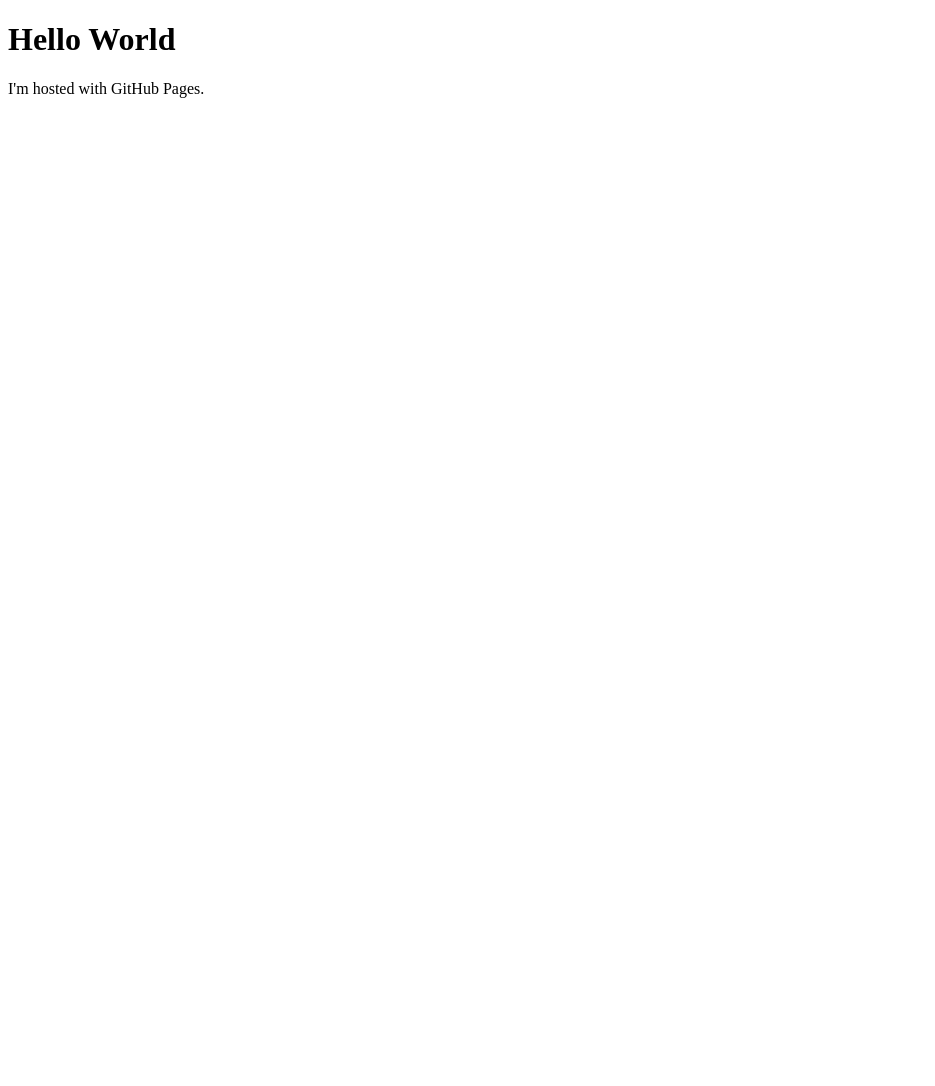
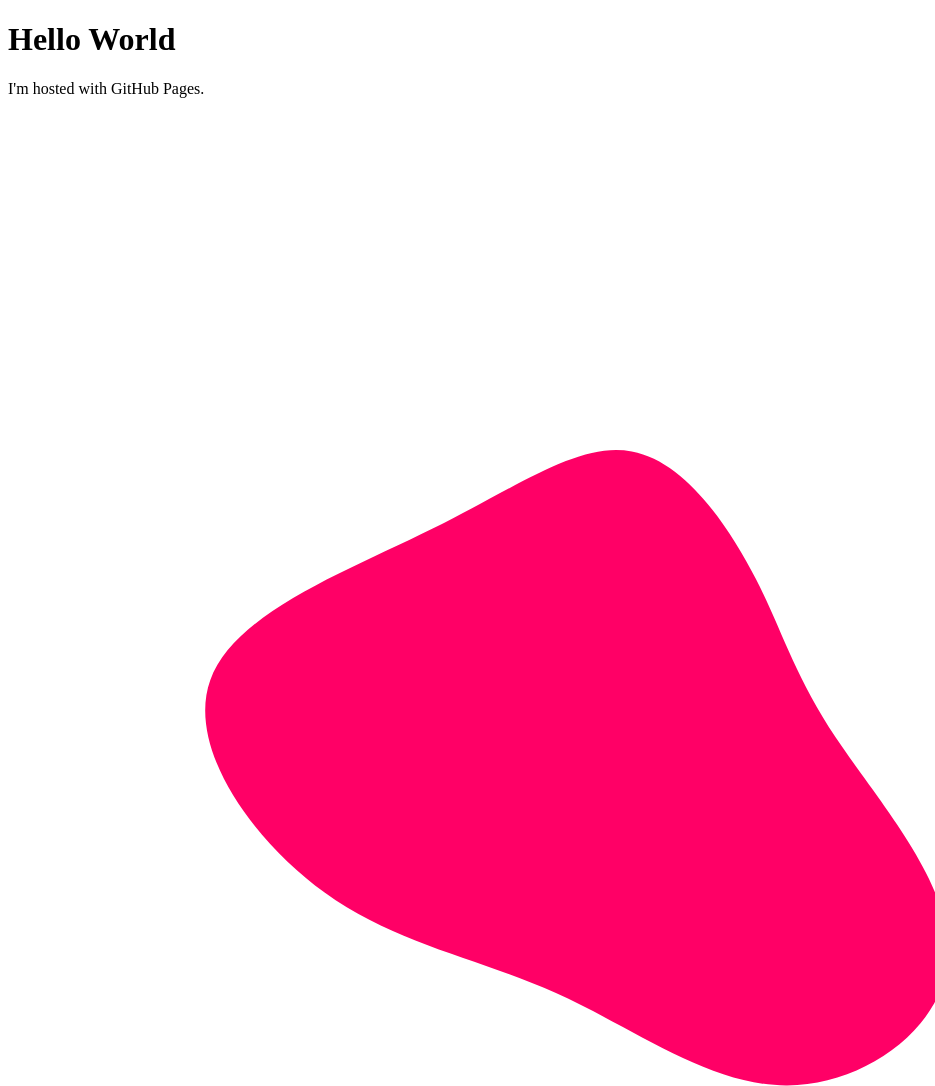
Before and after one commit to titedog/titedog.github.io, a plain HTML site: page hub.html in a window 1280 px wide. Shown: the whole page, without its empty margins (0-935 px from the left). Before the commit the page ends 800 px from the top, so only its background shows below. Drawn offline with Linux system fonts and the light colour scheme.

Commit message:
Update hub.html

```diff
--- a/hub.html
+++ b/hub.html
@@ -3,5 +3,6 @@
 <body>
 <h1>Hello World</h1>
 <p>I'm hosted with GitHub Pages.</p>
+<img src="https://raw.githubusercontent.com/titedog/titedog.github.io/b2a437529703bcc6795bff1e7c3905db177dc162/blob.svg" alt="blob1">
 </body>
 </html>
```
